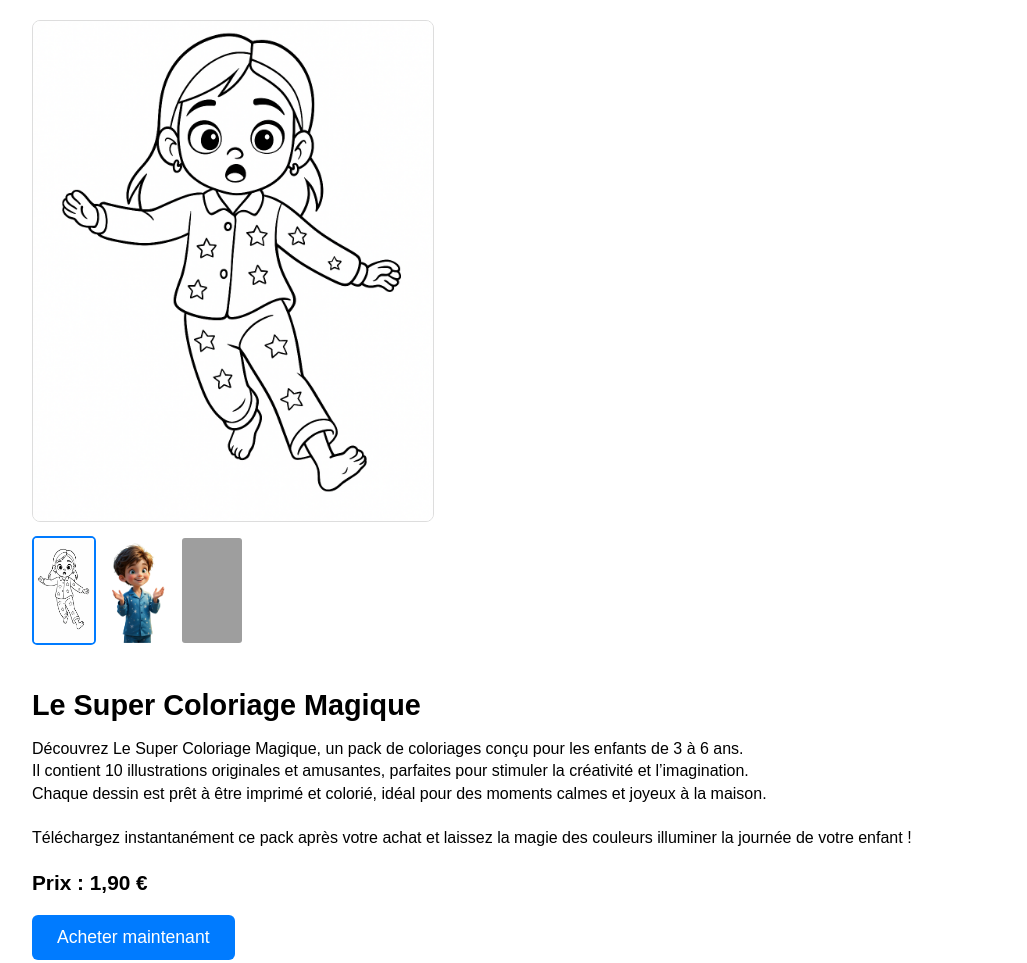
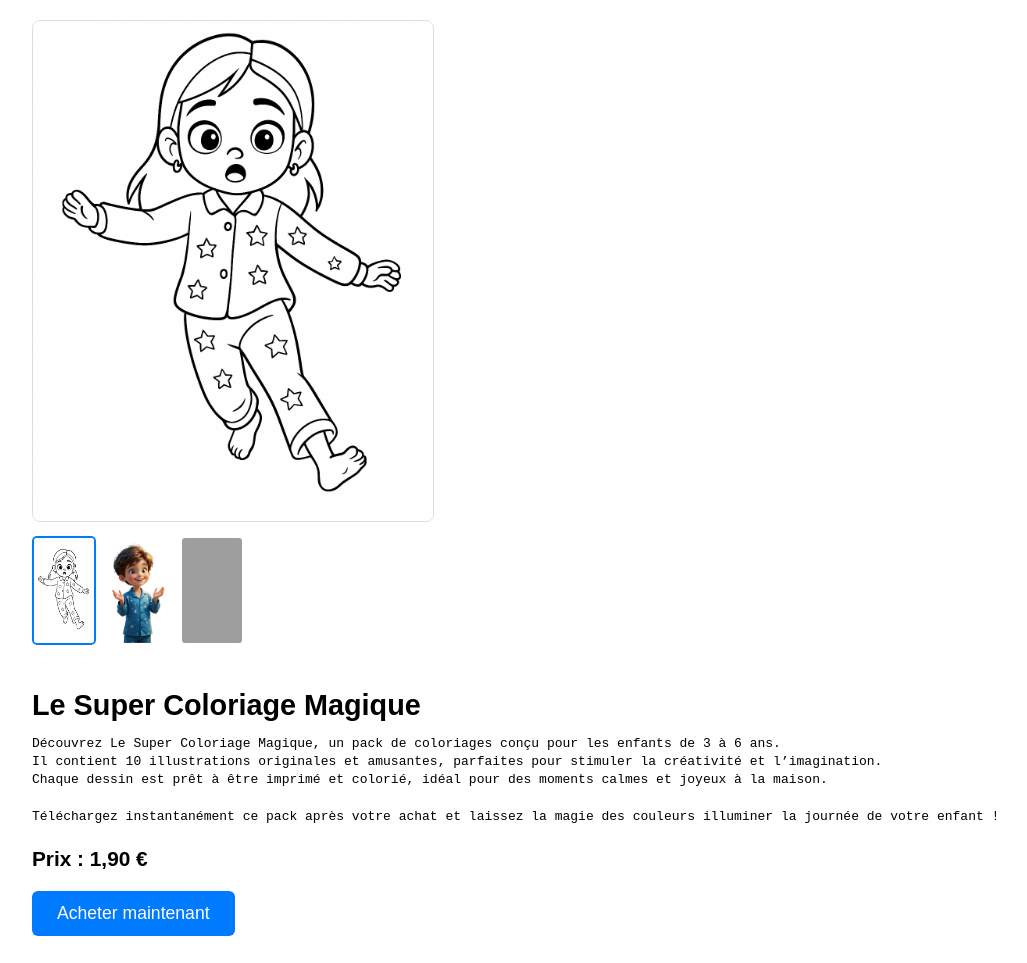
Before and after one commit to GitElen/histoire-reves-merveilles, a plain HTML site: page product.html in a window 1280 px wide. Shown: the top 963 px of the page, without its empty margins (158-1185 px from the left). Drawn offline with Linux system fonts and the light colour scheme; grey boxes are pictures that could not be loaded.

Commit message:
Update product.css

```diff
--- a/product.css
+++ b/product.css
@@ -3,9 +3,6 @@ body {
   max-width: 900px;
   margin: 20px auto;
   padding: 0 10px;
-}
-pre {
-  font-family: Arial, sans-serif;
 }
 .product {
   display: flex;
```
